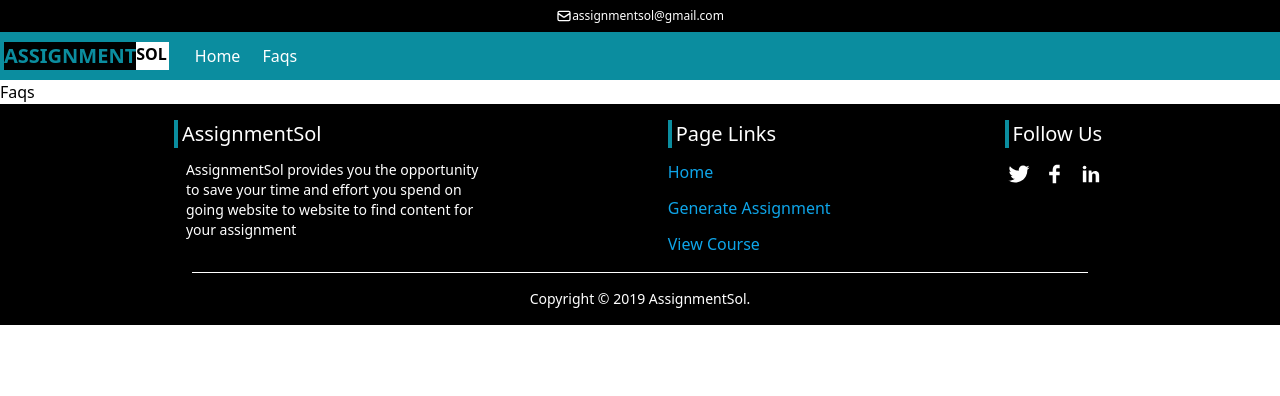
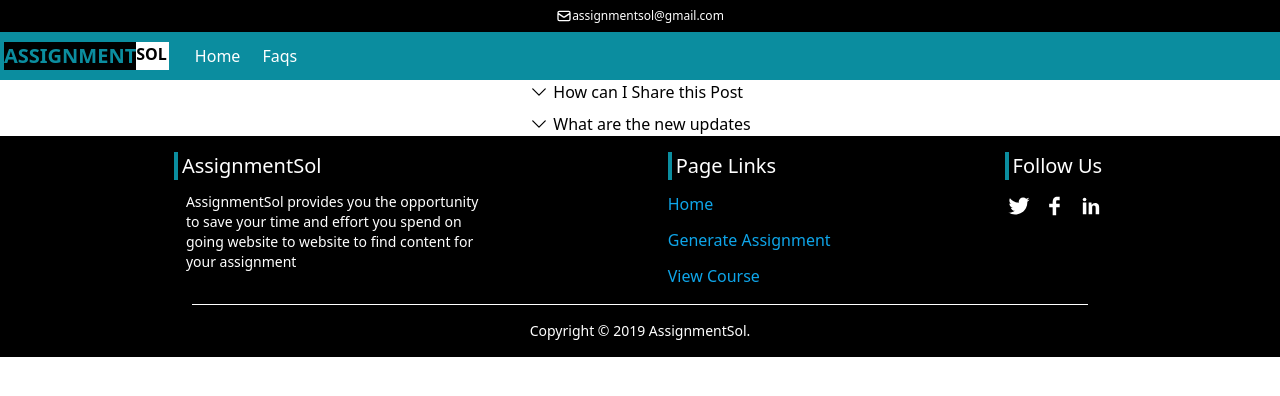
Before and after one commit to aziz-codes/assignment-sol, a React (Vite) app: page /faqs in a window 1280 px wide. Shown: the top 396 px of the page. Built offline with nearby package versions, Linux system fonts and the light colour scheme.

Commit message:
Accordian for faqs, code works, need refactoring.

```diff
--- /dev/null
+++ b/src/layouts/FaqsAccordian.jsx
@@ -0,0 +1,53 @@
+import * as React from "react";
+import { ChevronDownIcon, ChevronRightIcon } from "@heroicons/react/24/outline";
+const FaqsAccordian = () => {
+  const { useState } = React;
+  const [faqs, setFaqs] = useState([
+    {
+      question: "How can I Share this Post",
+      answer: "You need to enable js mode for this",
+      expended: false,
+    },
+    {
+      question: "What are the new updates",
+      answer: "We will launch new upadtes on 12 of Oct",
+      expended: false,
+    },
+  ]);
+
+  const handleExpend = (index) => {
+    const newData = [...faqs];
+    let check = newData[index].expended;
+    newData[index].expended = !check;
+    setFaqs(newData);
+  };
+  return (
+    <div className="flex flex-col gap-2">
+      {faqs.map((item, i) => (
+        <div className="flex flex-col w-full px-2" key={i}>
+          <div className="flex gap-1 items-center">
+            {item.expended ? (
+              <ChevronRightIcon
+                className="h-5 w-5 cursor-pointer"
+                onClick={() => {
+                  handleExpend(i);
+                }}
+              />
+            ) : (
+              <ChevronDownIcon
+                className="h-5 w-5 cursor-pointer"
+                onClick={() => {
+                  handleExpend(i);
+                }}
+              />
+            )}
+            <div>{item.question}</div>
+          </div>
+          {item.expended && <div>{item.answer}</div>}
+        </div>
+      ))}
+    </div>
+  );
+};
+
+export default FaqsAccordian;
--- a/src/pages/Faqs.jsx
+++ b/src/pages/Faqs.jsx
@@ -1,7 +1,11 @@
-import React from "react";
+import FaqsAccordian from "../layouts/FaqsAccordian";
 
 const Faqs = () => {
-  return <div>Faqs</div>;
+  return (
+    <section className="flex justify-center">
+      <FaqsAccordian />
+    </section>
+  );
 };
 
 export default Faqs;
```
